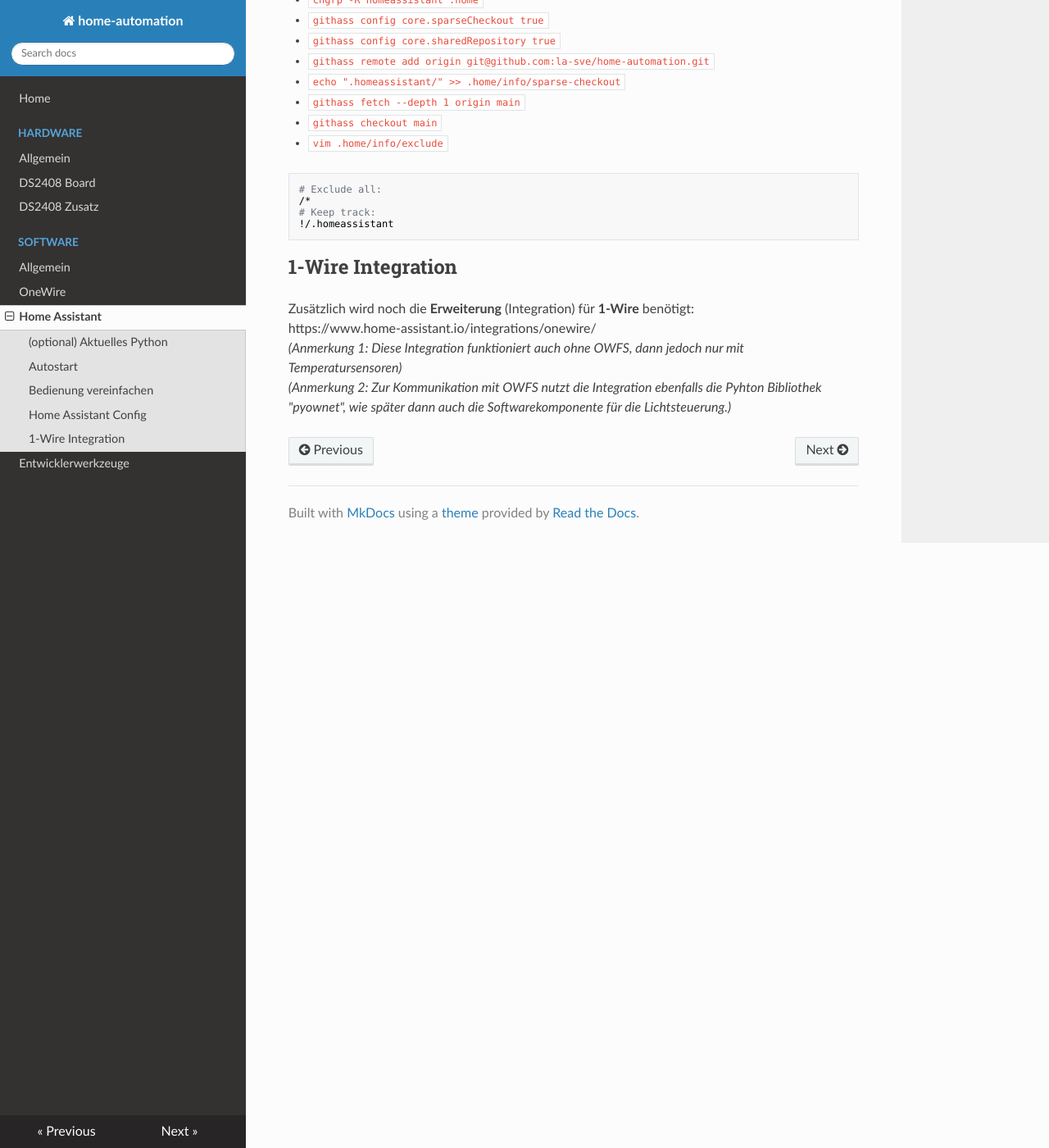
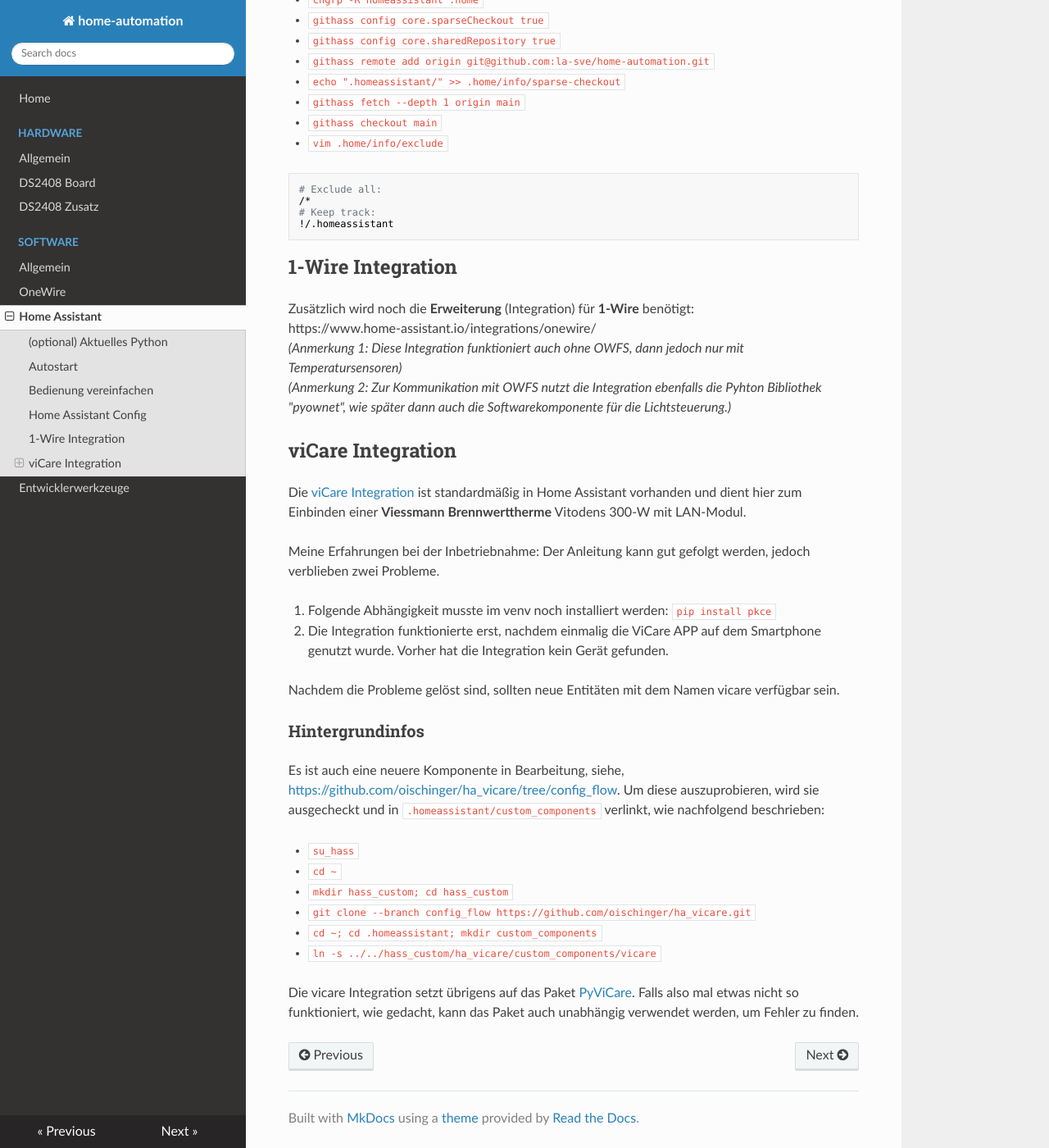
Before and after one commit to la-sve/home-automation, an MkDocs documentation site: the page built from docs/software/hass.md, in a window 1280 px wide and 1400 px high, scrolled down 1914 px. Shown: the whole window at 82% size. Built offline with MkDocs 1.6.1, drawn with Linux system fonts in a browser that asks for light colours; nearby versions of some CDN libraries.

Commit message:
Doku erweitert

```diff
--- a/docs/software/hass.md
+++ b/docs/software/hass.md
@@ -70,3 +70,26 @@ Zusätzlich wird noch die **Erweiterung** (Integration) für **1-Wire** benötig
 https://www.home-assistant.io/integrations/onewire/ <br>
 _(Anmerkung 1: Diese Integration funktioniert auch ohne OWFS, dann jedoch nur mit Temperatursensoren)_<br>
 _(Anmerkung 2: Zur Kommunikation mit OWFS nutzt die Integration ebenfalls die Pyhton Bibliothek "pyownet", wie später dann auch die Softwarekomponente für die Lichtsteuerung.)_
+
+## viCare Integration
+Die [viCare Integration](https://www.home-assistant.io/integrations/vicare) ist standardmäßig in Home Assistant vorhanden und dient hier zum Einbinden einer **Viessmann Brennwerttherme** Vitodens 300-W mit LAN-Modul.
+
+Meine Erfahrungen bei der Inbetriebnahme: Der Anleitung kann gut gefolgt werden, jedoch verblieben zwei Probleme.
+
+1. Folgende Abhängigkeit musste im venv noch installiert werden: `pip install pkce`
+2. Die Integration funktionierte erst, nachdem einmalig die ViCare APP auf dem Smartphone genutzt wurde. Vorher hat die Integration kein Gerät gefunden.
+
+Nachdem die Probleme gelöst sind, sollten neue Entitäten mit dem Namen vicare verfügbar sein.
+
+### Hintergrundinfos
+Es ist auch eine neuere Komponente in Bearbeitung, siehe, [https://github.com/oischinger/ha_vicare/tree/config_flow](https://github.com/oischinger/ha_vicare/tree/config_flow).
+Um diese auszuprobieren, wird sie ausgecheckt und in `.homeassistant/custom_components` verlinkt, wie nachfolgend beschrieben:
+
+* `su_hass`
+* `cd ~`
+* `mkdir hass_custom; cd hass_custom`
+* `git clone --branch config_flow https://github.com/oischinger/ha_vicare.git`
+* `cd ~; cd .homeassistant; mkdir custom_components`
+* `ln -s ../../hass_custom/ha_vicare/custom_components/vicare`
+
+Die vicare Integration setzt übrigens auf das Paket [PyViCare](https://github.com/somm15/PyViCare). Falls also mal etwas nicht so funktioniert, wie gedacht, kann das Paket auch unabhängig verwendet werden, um Fehler zu finden.
```
